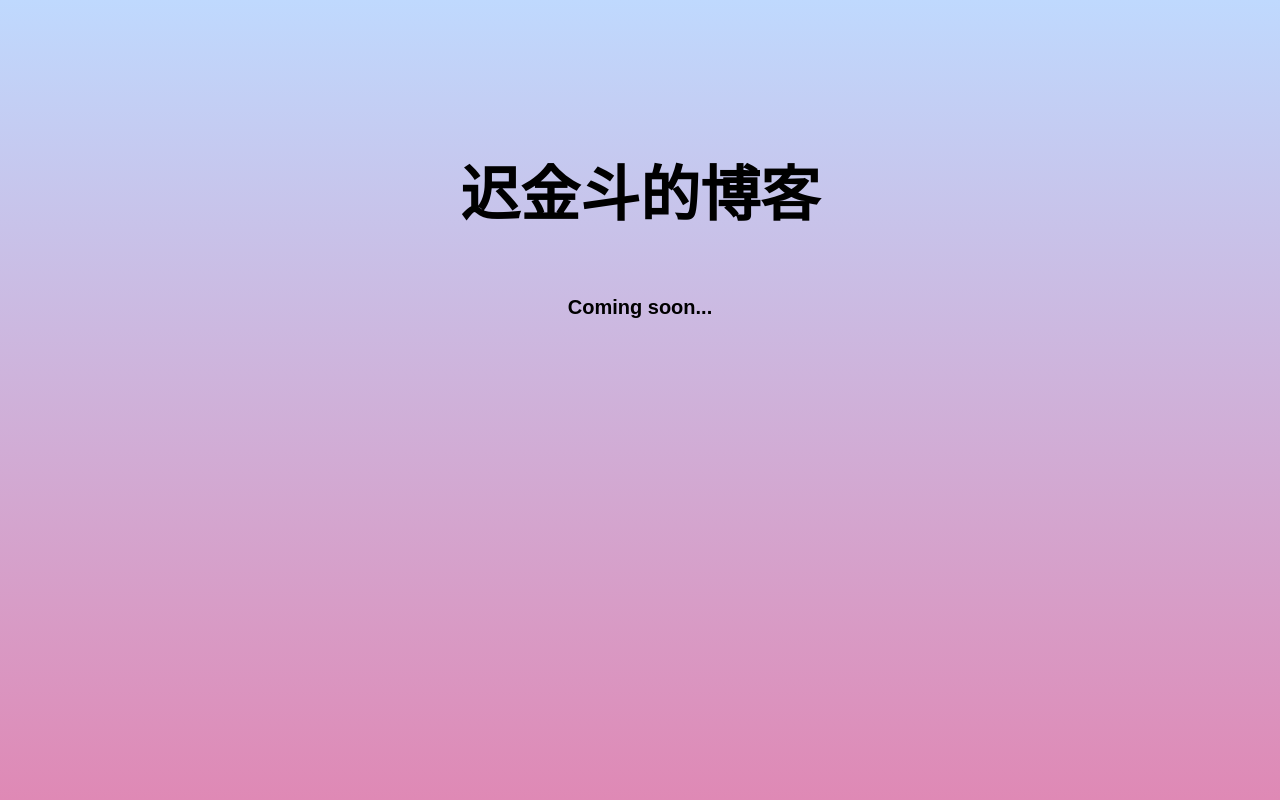
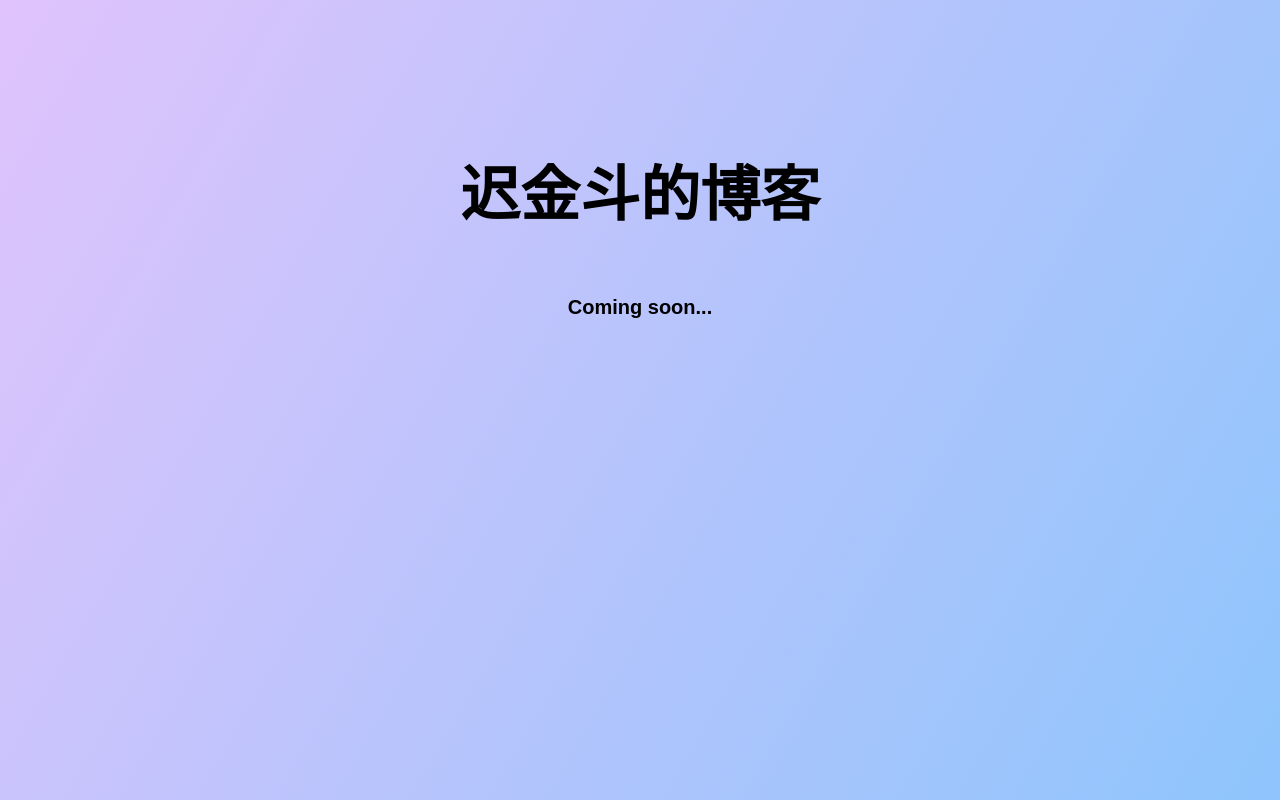
Before and after one commit to lingloufeixue/lingloufeixue.github.io, a plain HTML site: page index.html in a window 1280 px wide. Drawn offline with Linux system fonts and the light colour scheme.

Commit message:
Add files via upload

```diff
--- a/index.html
+++ b/index.html
@@ -1,10 +1,10 @@
 <html>
 <head>
 <meta http-equiv="Content-Type" content="text/html; charset=utf-8" />
-
+<title>迟金斗的博客</title>
 <style type="text/css">
 
-body {background-image: linear-gradient(to top, #df89b5 0%, #bfd9fe 100%);}
+body {background-image: linear-gradient(120deg, #e0c3fc 0%, #8ec5fc 100%);}
 h1 {text-align:center}
 
 </style>
@@ -14,7 +14,7 @@ h1 {text-align:center}
 
 <body>
 
-<h1 style="font-size:60px;">
+<h1 style="font-family:arial;font-size:60px;">
 <br />
 <br />
 迟金斗的博客
```
